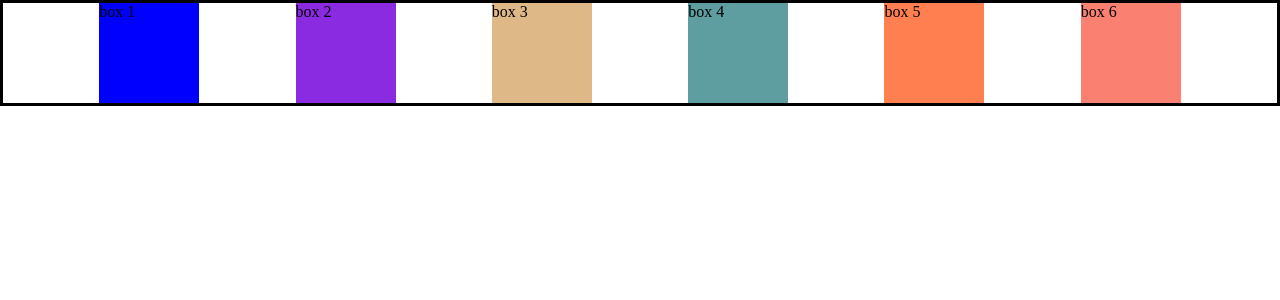
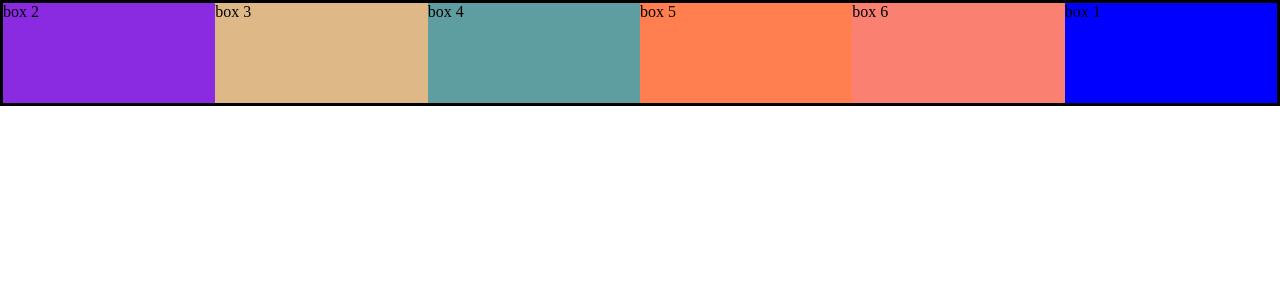
Before and after one commit to CrowSystems/WebProgramming, a PHP site: page / in a window 1280 px wide. Shown: the top 300 px of the page. Run offline with PHP 8.4, Linux system fonts and the light colour scheme.

Commit message:
Estilos con Flex basis y grow

```diff
--- a/202409-HTML&CSS/CSS/claseDisplay/flex/style.css
+++ b/202409-HTML&CSS/CSS/claseDisplay/flex/style.css
@@ -15,17 +15,18 @@ body {
 .container {
     border: .3rem solid black;
     display: flex;
-    justify-content: space-evenly;
-
+    flex-wrap: wrap;
 }
 
 .box {
-    width: 10rem;
     height: 10rem;
+    flex-basis: 10rem;
+    flex-grow: 1;
 }
 
 .box1 {
     background-color: blue;
+    order: 3;
 }
 
 .box2 {
```
